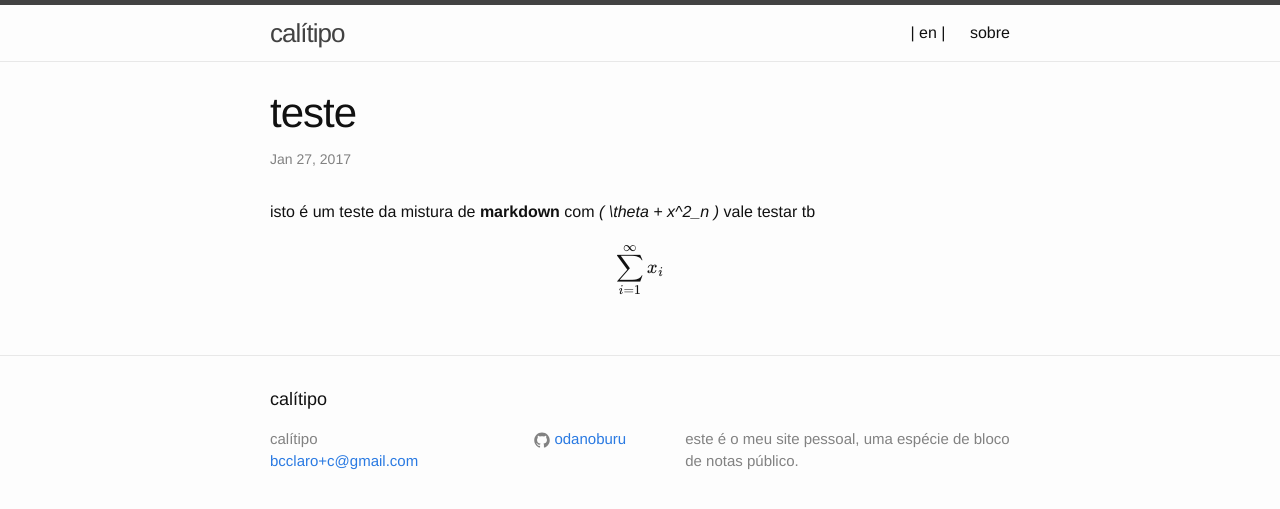
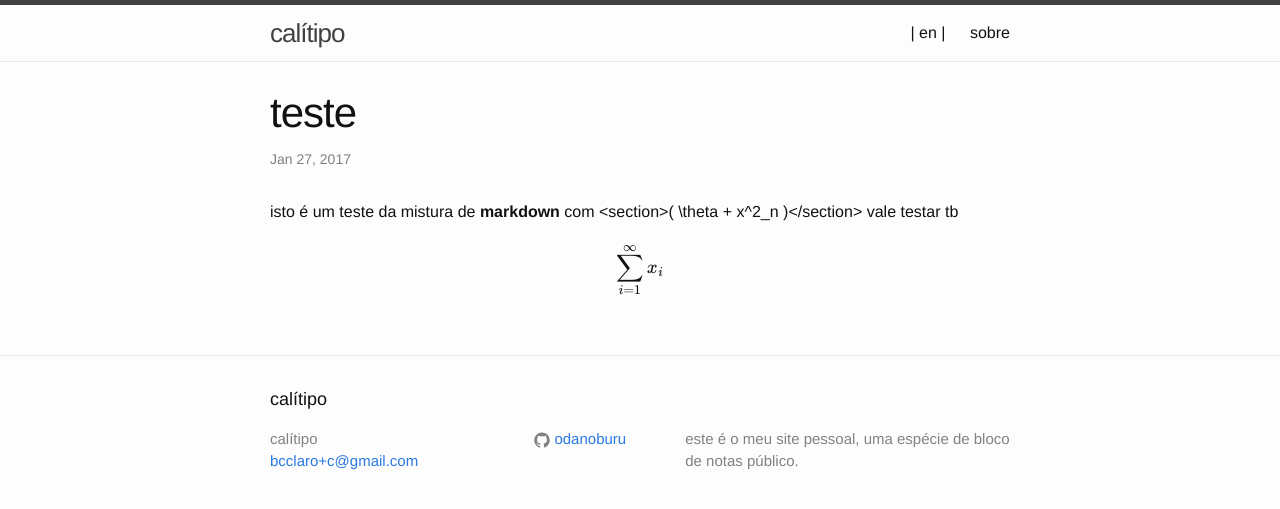
Before and after one commit to odanoburu/odanoburu.github.io, a Jekyll site: the page built from _posts/2017-01-27-teste.md, in a window 1280 px wide. Shown: the top 509 px of the page. Built offline with Jekyll 4.4.1, drawn with Linux system fonts in a browser that asks for light colours; formulas are drawn with MathJax 3.

Commit message:
Update 2017-01-27-teste.md

```diff
--- a/_posts/2017-01-27-teste.md
+++ b/_posts/2017-01-27-teste.md
@@ -6,6 +6,6 @@
 excerpt: testando
 lang: "pt"
 ---
-isto é um teste da mistura de __markdown__ com <i><span>\( \theta + x^2_n \)</span></i> vale testar tb
+isto é um teste da mistura de __markdown__ com <section>\( \theta + x^2_n \)</section> vale testar tb
 
 <p>\[\sum_{i=1}^\infty x_i\]</p>
```
